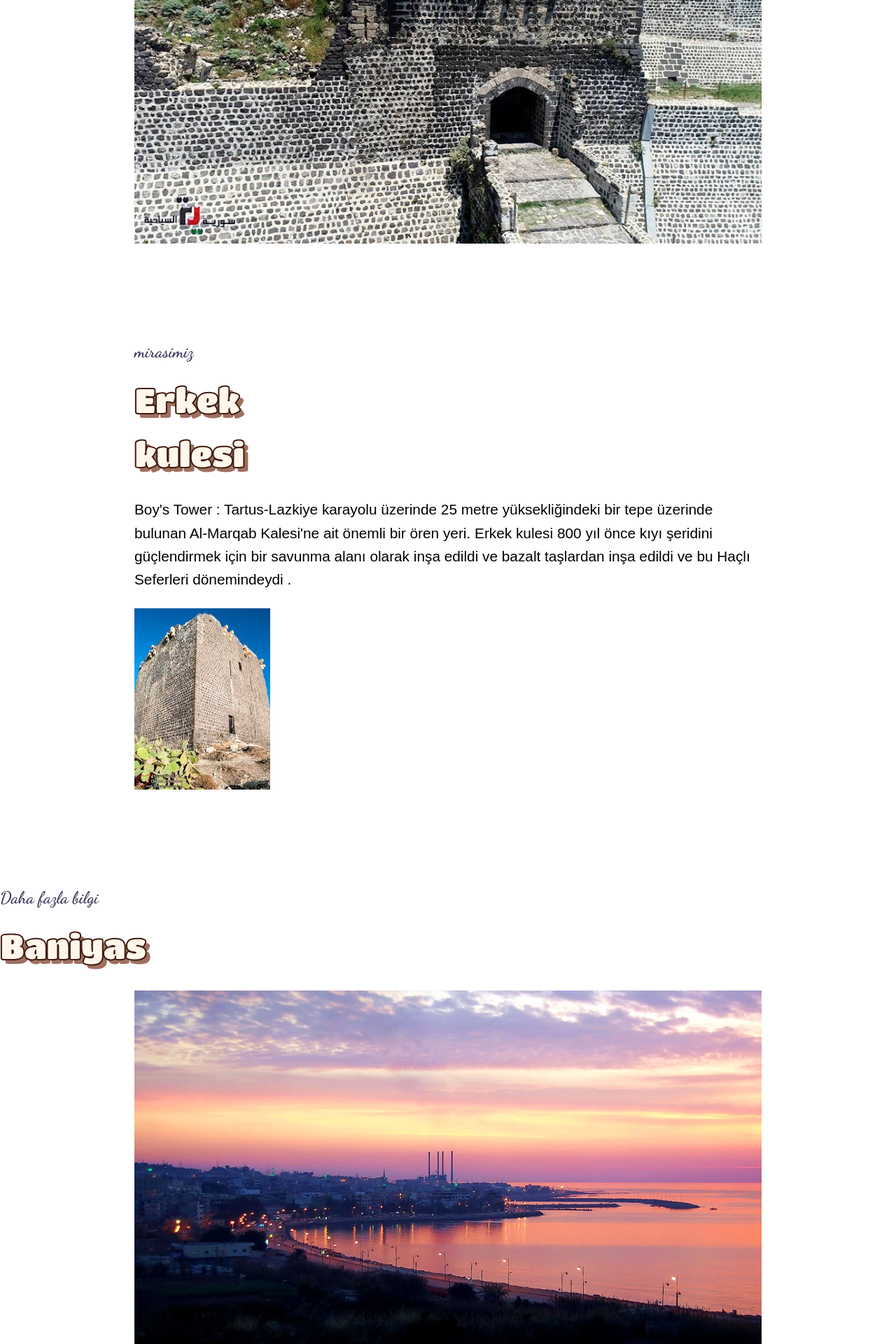
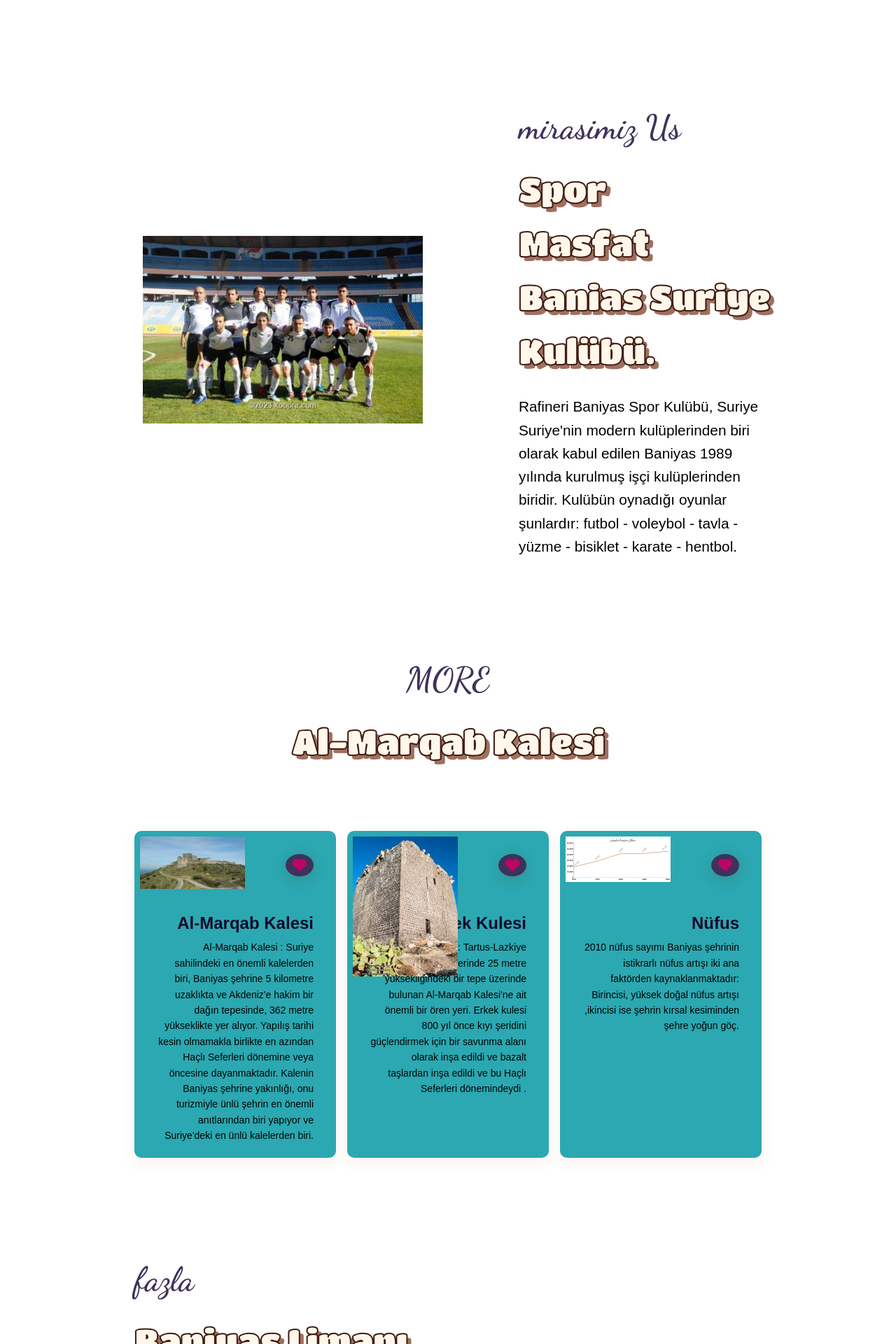
Before and after one commit to yammuni/web_projesi, a PHP site: page /memleket.html in a window 1280 px wide. Shown: the part 1921-3841 px from the top of the page at 70% size. Run offline with PHP 8.4, Linux system fonts and the light colour scheme; some libraries are stand-ins or nearby versions.

Commit message:
new commıts

```diff
--- a/memleket.html
+++ b/memleket.html
@@ -1,30 +1,30 @@
 <!DOCTYPE html>
     <html lang="tr-TR">
+    <head>
+        <meta charset="UTF-8">
+        <meta name="viewport" content="width=device-width, initial-scale=1.0">
+        <!--~~~~~~~~~~~~~~~ favicon ~~~~~~~~~~~~~~~-->
+        <link rel="shortcut icon" href="img/favicon.jfif" type="image/x-icon">
+        <!--~~~~~~~~~~~~~~~ font awesome ~~~~~~~~~~~~~~~-->
+        <link rel="stylesheet" href="https://cdnjs.cloudflare.com/ajax/libs/font-awesome/6.3.0/css/all.min.css" integrity="sha512-SzlrxWUlpfuzQ+pcUCosxcglQRNAq/DZjVsC0lE40xsADsfeQoEypE+enwcOiGjk/bSuGGKHEyjSoQ1zVisanQ==" crossorigin="anonymous" referrerpolicy="no-referrer" />
 
-    <head>
-        <meta charset="UTF-8" />
-        <meta http-equiv="X-UA-Copatible" content="IE=edge" />
-        <meta name="viweport" content="width=device-width,initial-scale=1.0" />
-        <link rel="shortcut icon" href="img/favicon.jfif" type="image/x-icon">
-        <link rel="stylesheet" href="https://cdnjs.cloudflare.com/ajax/libs/font-awesome/6.4.0/css/all.min.css"
-        integrity="sha512-iecdLmaskl7CVkqkXNQ/ZH/XLlvWZOJyj7Yy7tcenmpD1ypASozpmT/E0iPtmFIB46ZmdtAc9eNBvH0H/ZpiBw=="
-        crossorigin="anonymous" referrerpolicy="no-referrer" />
+        <!--~~~~~~~~~~~~~~~ CSS ~~~~~~~~~~~~~~~-->
         <link rel="stylesheet" href="style.css">
-         <title>Yemin || Memleket Page</title>
+        <title>Yemin || Memleket</title>
     </head>
-    <body class="body-style1">
-        <!--header-->
+    <body>
+        <!--~~~~~~~~~~~~~~~ HEADER ~~~~~~~~~~~~~~~-->
         <header class="header-style1" id="header-style1">
-            <nav class="nav container">
+            <nav class="nav container1">
                 <a href="#" class="nav__logo">
-                    <img src="img/nav__logo.png" alt="logo image">
+                    <img src="img/five.webp" alt="logo image">
                     Baniyas
                 </a>
                 <div class="nav__menu" id="nav-menu">
                     <ul class="nav__list">
                         <li class="nav__item"><a href="#Memleket" class="nav__link active-link">Memleket</a></li>
-                        <li class="nav__item"><a href="#Mirasimiz" class="nav__link">Mirasımız</a></li>
-                        <li class="nav__item"><a href="#MORE" class="nav__link">More</a></li>
+                        <li class="nav__item"><a href="#Mirasiniz" class="nav__link">Mirasımız</a></li>
+                        <li class="nav__item"><a href="#More" class="nav__link">#More</a></li>
                         <li class="nav__item"><a href="index.html" class="nav__link">Home</a></li>
                     </ul>
                     <div class="nav__close" id="nav-close">
@@ -35,27 +35,29 @@
                 <div class="nav__buttons">
                     <i class="fa-regular fa-moon change-theme" id="theme-button"></i>
                     <div class="nav__toggle" id="nav-toggle">
-                        <i class="fa-solid fa-bars-filter" style="color: #4f1787;"></i>
+                        <i class="fa-solid fa-bars"></i>
                     </div>
                 </div>
             </nav>
         </header>
-
-        <!--main-->
-        <main class="main">
-            <!--meemleket-->
+        <!--~~~~~~~~~~~~~~~ MAIN2 ~~~~~~~~~~~~~~~-->
+        <main class="main2">
+            <!--~~~~~~~~~~~~~~~ Memleket ~~~~~~~~~~~~~~~-->
             <section class="memleket section" id="memleket">
                 <div class="memleket__container container grid">
-                    <img src="img/one.jpg" alt="memleket image" class="memleket__img">
+                    <img src="img/four.jpg" alt="memleket image" class="memleket__img">
                     <div class="memleket__data">
                         <h1 class="memleket__title">
-                            Baniyas (Arapça: بانياس), Suriye'nin kuzeybatısında,
+                            Baniyas (Arapça: بانياس)
+                        </h1>
+                        <p class="memleket__description">
+                            Suriye'nin kuzeybatısında,
                             Akdeniz kıyısında yer alan bir şehirdir.<br>
                              Kerkük'ten gelen petrol boru hattının sona erdiği liman şehrinde,
                              bir de petrol rafinerisi bulunmaktadır. <br>
                              Lazkiye'nin 55 km güneyinde, Tartus'un 35 km kuzeyinde konumlanır.
-                        </h1>
-                        <p class="memleket__description">
+                        </p><br>
+                        <p  class="memleket__description">
                                 Tarihi kayıtlarda eski çağlardan beri adı geçen Banias şehrinde çok sayıda önemli anıt keşfedilmiş ve tarihinin tarih öncesi çağlara kadar uzandığına inanılmaktadır.
                             Birinci Haçlı Seferi sırasında düşen kaleyi kontrol etmek için civarda Müslümanlarla Haçlılar arasında çeşitli savaşlar çıktığı ve Müslümanlar kaleyi geri almadığı için,
                            Al-Marqab Kalesi'ne yakınlığı nedeniyle Orta Çağ'da konumu önem kazandı.
@@ -65,69 +67,68 @@
                            şehir o zamandan beri sıkı bir güvenlik kordonu altında.
                            3 Mayıs 2013'te yüzlerce kişinin hayatını kaybettiği büyük bir katliama tanık oldu.
                        </p>
-                        <a href="#" class="button">
-                            Order Now <i class="fa-solid fa-arrow-right"></i>
-                        </a>
+
+                        </p>
+                        <div id="map"></div>
+                        <h2>Haritada şehrim</h2>
+                        <iframe src="https://www.google.com/maps/embed?pb=!1m18!1m12!1m3!1d26086.46869962757!2d35.94988350000001!3d35.18632304999999!2m3!1f0!2f0!3f0!3m2!1i1024!2i768!4f13.1!3m3!1m2!1s0x1523e3b4324e255b%3A0x6a7ffc2c41283884!2sBaniyas%2C%20Syria!5e0!3m2!1sen!2str!4v1684419246602!5m2!1sen!2str"
+                         width="400" height="300" style="border:0;" allowfullscreen="" loading="lazy" referrerpolicy="no-referrer-when-downgrade"></iframe>
+
                     </div>
                 </div>
             </section>
-
-            <!--miras-->
+            <!--~~~~~~~~~~~~~~~ Mirasımız ~~~~~~~~~~~~~~~-->
             <section class="mirasimiz section" id="mirasimiz">
                 <div class="mirasimiz__container container grid">
                     <div class="mirasimiz__data">
-                        <span class="section__subtitle">mirasimiz</span>
+                        <span class="section__subtitle">mirasimiz Us</span>
                         <h2 class="section__title">
-                            Al-Marqab <br>
-                            Kalesi
+                            Spor<br>
+                            Masfat Banias Suriye Kulübü.
                         </h2>
                         <p class="mirasimiz__description">
+                            Rafineri Baniyas Spor Kulübü, Suriye Suriye'nin modern kulüplerinden biri olarak kabul edilen Baniyas 1989 yılında kurulmuş işçi kulüplerinden biridir.
+                             Kulübün oynadığı oyunlar şunlardır: futbol - voleybol - tavla - yüzme - bisiklet - karate - hentbol.
+                        </p>
+                    </div>
+                    <img src="img/spor.jpg" alt="mirasimiz image" class="mirasimiz__img">
+                </div>
+            </section>
+            <!--~~~~~~~~~~~~~~~ More ~~~~~~~~~~~~~~~-->
+            <section class="more section" id="more">
+                <span class="section__subtitle">MORE</span>
+                <h2 class="section__title">Al-Marqab Kalesi</h2>
+                <div class="more__container container grid">
+                    <div class="more__card">
+                        <img src="img/one.jpg" alt="more image" class="more__img">
+
+                        <div class="more__content">
+                            <a href="" class="more__button">
+                                <i class="fa-solid fa-heart" style="color: #bd0567;"></i>
+                            </a>
+                            <h3 class="more__name">Al-Marqab Kalesi</h3>
+                            <p class="more__description">
                                 Al-Marqab Kalesi : Suriye sahilindeki en önemli kalelerden biri,
                                 Baniyas şehrine 5 kilometre uzaklıkta ve Akdeniz'e hakim bir dağın tepesinde,
                                 362 metre yükseklikte yer alıyor.
                                 Yapılış tarihi kesin olmamakla birlikte en azından Haçlı Seferleri dönemine veya öncesine dayanmaktadır.
-                            Kalenin Baniyas şehrine yakınlığı, onu turizmiyle ünlü şehrin en önemli anıtlarından biri yapıyor ve Suriye'deki en ünlü kalelerden biri.
+                                Kalenin Baniyas şehrine yakınlığı,
+                                 onu turizmiyle ünlü şehrin en önemli anıtlarından biri yapıyor ve Suriye'deki en ünlü kalelerden biri.
                             </p>
                         </div>
-                    <img src="img/two.jpg" alt="mirasimiz image" class="mirasimiz__img">
                     </div>
-            </section>
+                    <div class="more__card">
+                        <img src="img/brj.jfif" alt="more image" class="more__img">
 
-            <!--mirasimiz-->
-            <section class="mirasimiz section" id="mirasimiz">
-                <div class="mirasimiz__container container grid">
-                    <div class="mirasimiz__data">
-                        <span class="section__subtitle">mirasimiz</span>
-                        <h2 class="section__title">
-                            Erkek <br>
-                            kulesi
-                        </h2>
-                        <p class="mirasimiz__description">
+                        <div class="more__content">
+                            <a href="" class="more__button">
+                                <i class="fa-solid fa-heart" style="color: #bd0567;"></i>
+                            </a>
+                            <h3 class="more__name">Erkek Kulesi</h3>
+                            <p class="more__description">
                                 Boy's Tower : Tartus-Lazkiye karayolu üzerinde 25 metre yüksekliğindeki bir tepe üzerinde bulunan Al-Marqab Kalesi'ne ait önemli bir ören yeri.
                                 Erkek kulesi 800 yıl önce kıyı şeridini güçlendirmek için bir savunma alanı olarak inşa edildi  ve
                                 bazalt taşlardan inşa edildi ve bu Haçlı Seferleri dönemindeydi .
-
-                        </p>
-                    </div>
-                    <img src="img/brj.jfif" alt="mirasimiz image" class="mirasimiz__img">
-                </div>
-            </section>
-            <!--more-->
-            <section class="more section" id="more">
-                <span class="section__subtitle">Daha fazla bilgi</span>
-                <h2 class="section__title">Baniyas</h2>
-                <div class="more__container container grid">
-                    <div class="more__card">
-                        <img src="img/four.jpg" alt="more image" class="more__img">
-
-                        <div class="more__content">
-                            <a href="" class="more__button">
-                                <i class="fa-solid fa-bag-shopping"></i>
-                            </a>
-                            <h3 class="more__name">Coğrafya</h3>
-                            <p class="more__description">
-                                deniz seviyesinden 5 ila 10 metre yükseklikte,
-                                Akdeniz'e bakan küçük bir koyda yer almaktadır .
                             </p>
                         </div>
                     </div>
@@ -136,56 +137,60 @@
 
                         <div class="more__content">
                             <a href="" class="more__button">
-                                <i class="fa-solid fa-bag-shopping"></i>
+                                <i class="fa-solid fa-heart" style="color: #bd0567;"></i>
                             </a>
                             <h3 class="more__name">Nüfus</h3>
                             <p class="more__description">
                                 2010 nüfus sayımı Baniyas şehrinin istikrarlı nüfus artışı iki ana faktörden kaynaklanmaktadır: Birincisi,
                                 yüksek doğal nüfus artışı ,ikincisi ise şehrin kırsal kesiminden şehre yoğun göç.
                             </p>
-
-                        </div>
-                    </div>
-                    <div class="more__card">
-                        <img src="img/liman.jpeg" alt="more image" class="more__img">
-
-                        <div class="more__content">
-                            <a href="" class="more__button">
-                                <i class="fa-solid fa-bag-shopping"></i>
-                            </a>
-                            <h3 class="more__name">Liman</h3>
-                            <p class="more__description">
-                                Kerkük-Baniyas boru hattı Irak'tan petrol taşımak ve
-                                Akdeniz üzerinden Avrupa pazarlarına ihraç etmek için burada bittiği için Baniyas limanı petrol ihracatında büyük önem taşımaktadır.
-                                <br>liman günlük 2,5 milyon varil.
                             </p>
                         </div>
                     </div>
                 </div>
             </section>
+            <!--~~~~~~~~~~~~~~~ fazla ~~~~~~~~~~~~~~~-->
+            <section class="fazla section" id="fazla">
+                <div class="fazla__container container grid">
+                    <div class="fazla__data">
+                        <span class="section__subtitle">fazla</span>
+                        <h2 class="section__title">
+                            Baniyas Limanı
+                        </h2>
+                        <p class="fazla__description">
+                            Kerkük-Baniyas boru hattı Irak'tan petrol taşımak ve
+                            Akdeniz üzerinden Avrupa pazarlarına ihraç etmek için burada bittiği için Baniyas limanı petrol ihracatında büyük önem taşımaktadır.
+                            <br>liman günlük 2,5 milyon varil.
+                        </p>
 
-            <!--footer-->
+                        <a href="https://tr.wikipedia.org/wiki/Kerk%C3%BCk-Baniyas_Petrol_Boru_Hatt%C4%B1" target="-blank" class="my-link">▶Kerkük-Baniyas Petrol Boru Hattı</a>
+
+                    </div>
+                    <img src="img/liman.jpeg" alt="fazla image" class="fazla__img">
+                </div>
+            </section>
+        <!--~~~~~~~~~~~~~~~ FOOTER ~~~~~~~~~~~~~~~-->
         <footer class="footer">
             <div class="footer__container container grid">
                 <div>
                     <a href="" class="footer__logo">
-                            <img src="img/logo.png" alt="logo image">
-                            Baniyas
+                        <img src="img/nav__logo.png" alt="logo image">
+                        Memleketim
                     </a>
                     <p class="footer__description">
-                            Suriye'nin Akdeniz'e bakan ve Tartus Valiliğine bağlı bir kıyı kentidir.Banias bölgesinin idari merkezidir .
-                            <br>Şehrin yaklaşık 50.000 kişilik bir nüfusu var ve Sünni Müslümanlar, Aleviler ve Hristiyanları içeren çeşitli mezhepsel bir kompozisyon ile karakterize ediliyor .
+                        Memleketimiz, doğal güzellikleri,
+                        tarihi zenginlikleri ve misafirperver insanlarıyla öne çıkan bir yerdir.
                     </p>
                 </div>
-
             </div>
         </footer>
         <!-- SCROLL UP -->
         <a href="#" class="scrollup" id="scroll-up">
-                <i class="fa-solid fa-arrow-up"></i>
+            <i class="fa-solid fa-up" style="color: #b812ce;"></i>
         </a>
+        <!--~~~~~~~~~~~~~~~ SCROLLREVEAL ~~~~~~~~~~~~~~~-->
+        <script src="https://unpkg.com/scrollreveal@4.0.0/dist/scrollreveal.min.js"></script>
         <!--~~~~~~~~~~~~~~~ MAIN JS ~~~~~~~~~~~~~~~-->
-            <script src="main.js"></script>
+        <script src="mains.js"></script>
     </body>
-
 </html>
--- a/style.css
+++ b/style.css
@@ -122,7 +122,7 @@ body-style1 {
   .dark-theme .scrollup {
     box-shadow: 0 2px 8px hsla(19, 64%, 4%, 0.5);
   }
-  .dark-theme .popular__card {
+  .dark-theme .more__card {
     box-shadow: 0 8px 20px hsla(19, 64%, 4%, 0.2);
   }
   .dark-theme .newsletter__container {
@@ -164,7 +164,7 @@ body-style1 {
     }
   }
   .section__title,
-  .home__title {
+  .memleket__title {
     font-family: var(--title-font);
     font-size: var(--font-xl);
     font-weight: bold;
@@ -177,7 +177,7 @@ body-style1 {
     text-shadow: 6px 6px 0px #9f7060;
   }
   @media screen and (max-width: 340px) {
-    .home__title,
+    .memleket__title,
     .section__title {
       font-size: 2rem;
     }
@@ -185,7 +185,7 @@ body-style1 {
   .section__subtitle {
     display: block;
     font-family: var(--subtitle-font);
-    font-size: var(--font-lg);
+    font-size: var(--font-xl);
     font-weight: var(--font-semi-bold);
     color: var(--primary-color);
     margin-bottom: 0.5rem;
@@ -469,73 +469,73 @@ header {
       display: none;
     }
   }
-/*show*/
+/***********************show************************************/
   .show-menu {
     top: 0;
   }
 
-  /*background changer*/
+  /*****************************background changer***********/
   .bg-header {
     box-shadow: 0 2px 8px hsla(19, 64%, 24%, 0.1);
   }
-  /*active-link*/
+  /**************active-link***************************8*/
   .active-link {
     color: var(--primary-color);
   }
-  /*ana sayfa*/
-  .home {
+  /*******************ana sayfa**************************/
+  .memleket {
     position: relative;
   }
-  .home__container {
+  .memleket__container {
     row-gap: 3rem;
     justify-self: center;
   }
-  /*  Common @media */
+  /****************8  Common @media****************** */
 @media screen and (min-width: 576px) {
-    .home__container,
-    .about__container,
-    .recently__container,
-    .newsletter__container {
+    .memleket__container,
+    .memleket__container,
+    .mirasimiz__container,
+    .more__container {
       grid-template-columns: 0.7fr;
       justify-content: center;
     }
   }
   @media screen and (min-width: 1024px) {
-    .home__container {
+    .memleket__container {
       position: relative;
       grid-template-columns: 480px 500px;
     }
   }
-  .home__img {
+  .memleket__img {
     width: 300px;
     justify-self: center;
   }
   @media screen and (min-width: 1024px) {
-    .home__img {
+    .memleket__img {
       width: 600px;
       position: absolute;
       top: 2rem;
       right: -2rem;
     }
   }
-  .home__data {
+  .memleket__data {
     text-align: center;
   }
   @media screen and (min-width: 1024px) {
-    .home__data {
+    .memleket__data {
       text-align: initial;
       order: -1;
     }
   }
-  .home__title {
+  .memleket__title {
     font-size: var(--font-2xl);
     margin-bottom: 1rem;
   }
-  .home__description {
+  .memleket__description {
     padding: 0 1rem;
     margin-bottom: 2.5rem;
   }
-  /*button*/
+  /******************button***************/
   .button {
     display: inline-flex;
     align-items: center;
@@ -557,3 +557,116 @@ header {
   .button:hover i {
     transform: translateX(0.25rem);
   }
+  /**********mirasimiz**************/
+  .mirasimiz {
+    position: relative;
+  }
+  .mirasimiz__container {
+    row-gap: 3rem;
+  }
+  @media screen and (min-width: 1024px) {
+    .mirasimiz__container {
+      grid-template-columns: 450px 360px;
+      align-items: center;
+      column-gap: 7rem;
+    }
+  }
+  .mirasimiz__data {
+    text-align: center;
+  }
+  @media screen and (min-width: 1024px) {
+    .mirasimiz__data {
+      order: 1;
+      text-align: initial;
+    }
+  }
+  .mirasimiz__img {
+    width: 250px;
+    justify-self: center;
+  }
+  @media screen and (min-width: 1024px) {
+    .mirasimiz__img {
+      width: 400px;
+    }
+  }
+  /****************mirasimiz******************/
+  @media screen and (min-width: 1024px) {
+    .more .section__title,
+    .more .section__subtitle {
+      text-align: center;
+    }
+  }
+  .more__container {
+    padding-top: 4rem;
+  }
+  @media screen and (min-width: 768px) {
+    .more__container {
+      grid-template-columns: repeat(2, 1fr);
+      row-gap: 1.5rem;
+      column-gap: 2rem;
+    }
+  }
+  @media screen and (min-width: 1024px) {
+    .more__container {
+      grid-template-columns: repeat(3, 1fr);
+      column-gap: 1rem;
+    }
+  }
+  .more__card {
+    position: relative;
+    background-color: var(--container-color);
+    padding: 2rem 2rem 1rem;
+    box-shadow: 0 8px 20px hsla(19, 64%, 48%, 0.08);
+    border-radius: 10px;
+    cursor: pointer;
+    transition: background 0.4s;
+  }
+  .more__content {
+    text-align: right;
+  }
+  .more__img {
+    width: 150px;
+    align-self: flex-start;
+    position: absolute;
+    top: 0.5rem;
+    left: 0.5rem;
+    transition: transform 0.4s;
+  }
+  .more__name {
+    font-size: var(--font-lg);
+    font-weight: var(--font-semi-bold);
+    margin-block: 3rem 0.25rem;
+  }
+  .more__description {
+    font-size: var(--font-xm);
+    margin-block: 0 0.25rem;
+  }
+  .more__price {
+    font-size: var(--font-md);
+    font-weight: var(--font-medium);
+    color: var(--primary-color);
+  }
+  .more__button {
+    background-color: var(--primary-color);
+    padding: 5px 10px;
+    border-radius: 50%;
+    color: #fff;
+    font-size: 1.25rem;
+    box-shadow: 0 4px 20px hsla(19, 64%, 20%, 0.2);
+    transition: background 0.3s;
+  }
+  .more__card:hover .more__button {
+    background-color: var(--primary-color-alt);
+  }
+  .more__card:hover .more__img {
+    transform: translateY(-0.75rem);
+  }
+
+  .my-link {
+    color: purple;
+    text-decoration: wavy;
+    font-weight: bold;
+  }
+  .my-link:hover {
+    color: red;
+  }
```
Also changed, not shown: img/baniyas.png (deleted), img/spor.jpg (added). Lines whose indentation alone changed are shown as unchanged.
